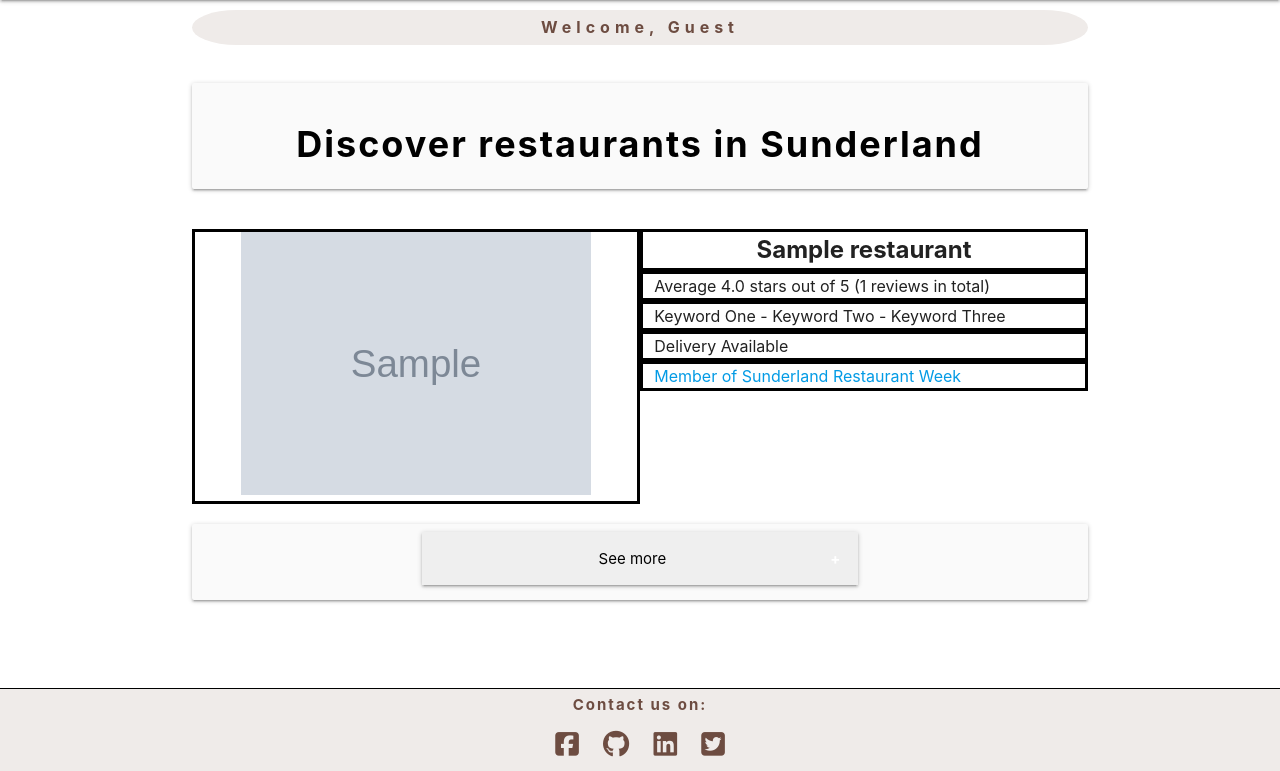
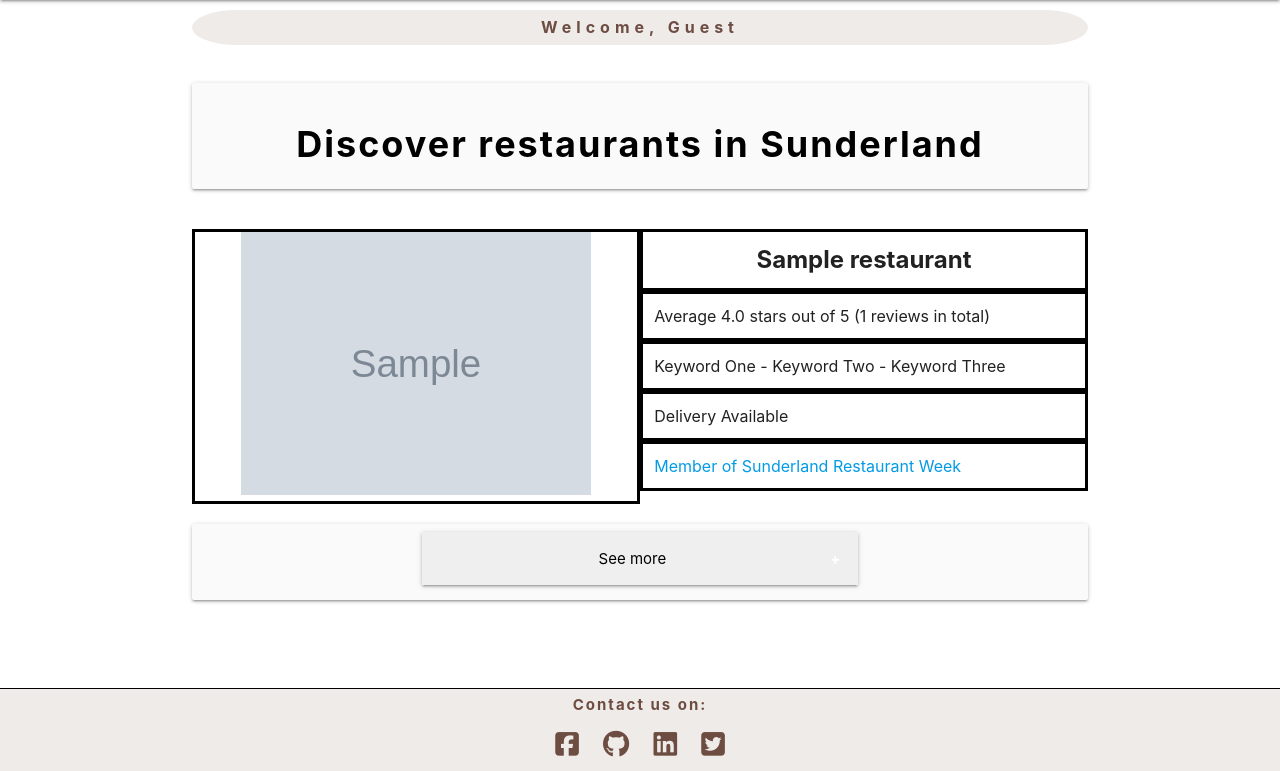
Before and after one commit to Dan-Matthews-23/local-legends, a Flask app: page /restaurants in a window 1280 px wide. Shown: the part 64-835 px from the top of the page. Run offline with Flask 3, Linux system fonts and the light colour scheme; tables that the repository leaves empty hold one stand-in row (values such as "Sample post"); grey boxes marked "Sample" are stand-in pictures; some libraries are stand-ins or nearby versions.

Commit message:
UPDATED restaurants to correct formatting errors with thumb section. UPDATED testing with content

```diff
--- a/local_legends/static/css/style.css
+++ b/local_legends/static/css/style.css
@@ -430,14 +430,15 @@ span {
 
 
 
-.thumb-col
- {
-    padding: 100px;
+#thumb-col-heading,
+#thumb-col-stars,
+#thumb-col-keyword,
+#thumb-col-delivery,
+#thumb-col-restaurant-week {
+    padding-top: 10px;
+    padding-bottom: 10px;
 }
 
-.thumb-col-heading {
-    padding-bottom: 20px;
-}
 
 
 
--- a/local_legends/templates/restaurants.html
+++ b/local_legends/templates/restaurants.html
@@ -22,14 +22,13 @@
 <div class="container s12 m12 l12 xl6 left-panel-container-thumb">
     <div class="row ">
         <div class="col thumb-col with-borders align-center s12 m12 l6 xl6"><img class="hero-image-thumb" src="{{ restaurants.restaurant_image_url }}"></div>
-        <div class="col thumb-col-heading with-borders align-center s12 m12 l6 xl6 bold larger-than-default-text " >{{ restaurants.restaurant_name }}</div>
-        <div class="col thumb-col with-borders s12 m12 l6 xl6 default-text-size ">Average {{ restaurants.restaurant_average_overall_stars }} stars out of 5 ({{ restaurants.restaurant_review_count }} reviews in total)</div>
-        <div class="col thumb-col with-borders s12 m12 l6 xl6 default-text-size ">Keyword One - Keyword Two - Keyword Three</div>
-        <div class="col thumb-col with-borders s12 m12 l6 xl6 default-text-size ">Delivery Available</div>
-        <div class="col thumb-col with-borders s12 m12 l6 xl6 default-text-size "><a href="https://www.sunderlandbid.co.uk/events/sunderland-restaurant-week-3">Member of Sunderland Restaurant Week</a></div>
+        <div id="thumb-col-heading" class="col  with-borders align-center s12 m12 l6 xl6 bold larger-than-default-text " >{{ restaurants.restaurant_name }}</div>
+        <div id="thumb-col-stars" class="col  with-borders s12 m12 l6 xl6 default-text-size ">Average {{ restaurants.restaurant_average_overall_stars }} stars out of 5 ({{ restaurants.restaurant_review_count }} reviews in total)</div>
+        <div id="thumb-col-keyword" class="col with-borders s12 m12 l6 xl6 default-text-size ">Keyword One - Keyword Two - Keyword Three</div>
+        <div id="thumb-col-delivery" class="col  with-borders s12 m12 l6 xl6 default-text-size ">Delivery Available</div>
+        <div id="thumb-col-restaurant-week" class="col  with-borders s12 m12 l6 xl6 default-text-size "><a href="https://www.sunderlandbid.co.uk/events/sunderland-restaurant-week-3">Member of Sunderland Restaurant Week</a></div>
     </div>
 </div>
-
 
 
 
```
Also changed, not shown: TESTING.md (+9 -0 lines).
